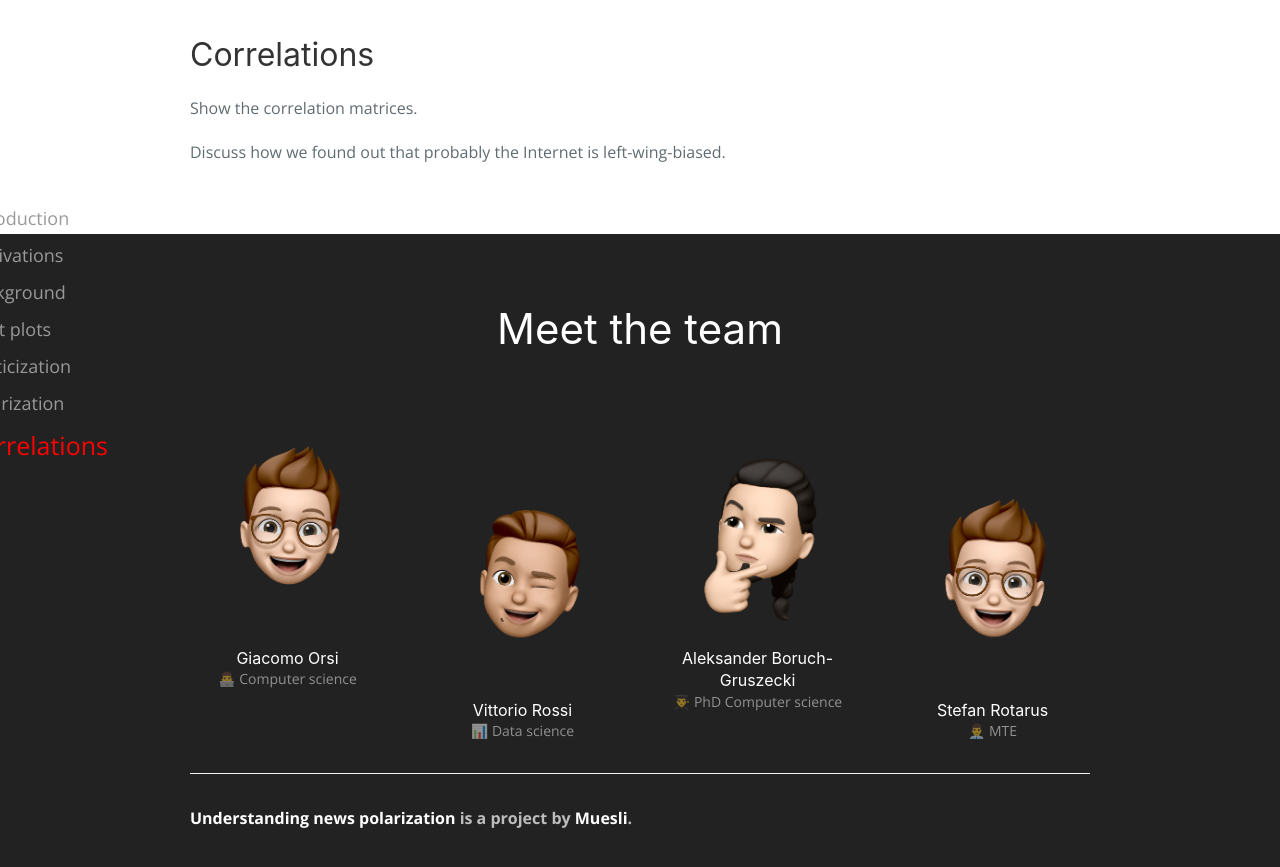
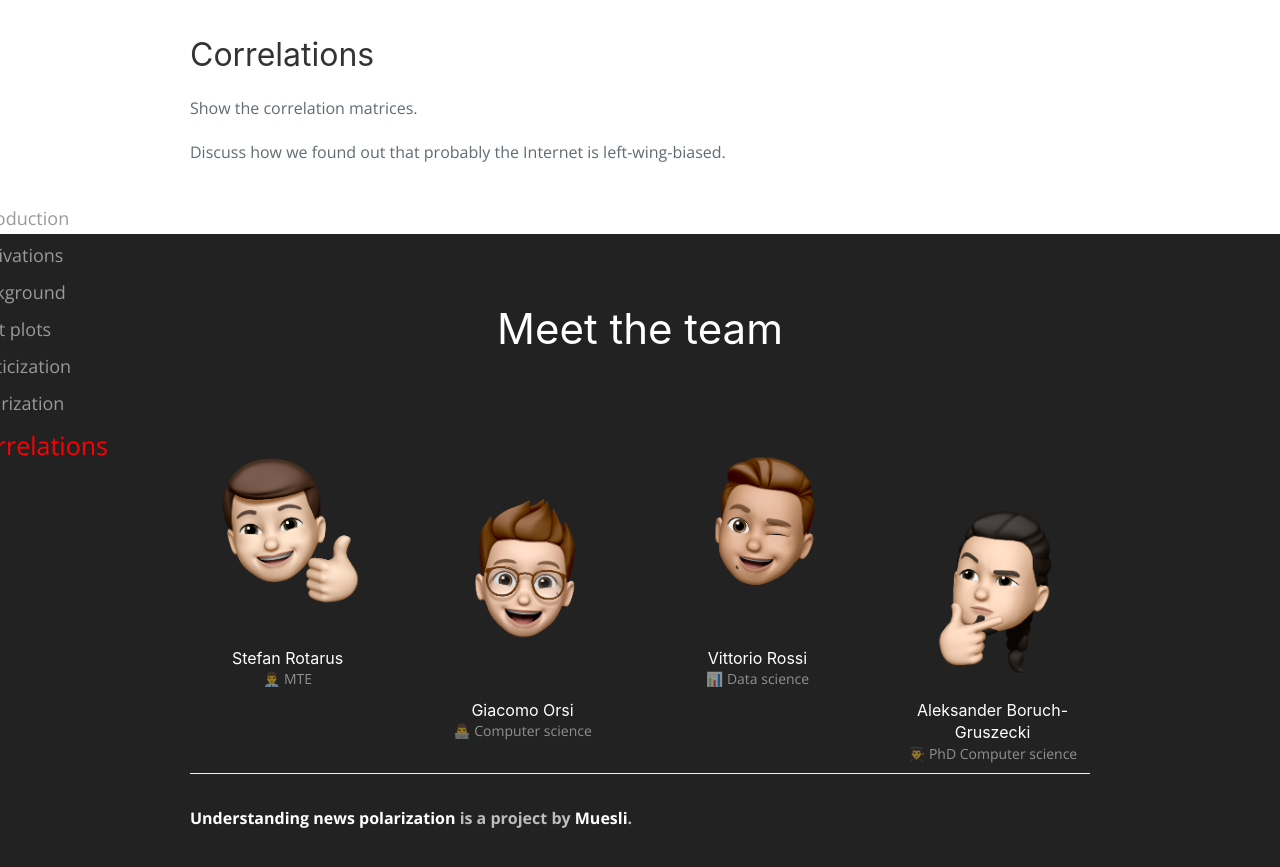
Before and after one commit to giacomoorsi/usa-news-politicization, a Jekyll site: the page built from index.md, in a window 1280 px wide and 900 px high, scrolled down 3348 px. Shown: the top 867 px of the window. Built offline with Jekyll 4.4.1, drawn with Linux system fonts in a browser that asks for light colours; nearby versions of some CDN libraries.

Commit message:
Added Stefan

```diff
--- a/_includes/muesli-footer.html
+++ b/_includes/muesli-footer.html
@@ -1,37 +1,36 @@
 <h1 class="uk-text-center uk-margin-large">Meet the team</h1>
 
-<div class="uk-margin-large-bottom uk-child-width-1-4@m uk-grid uk-flex-top uk-flex-wrap-top" uk-grid="masonry: 1; parallax: 60;" uk-scrollspy="cls:uk-animation-fade">
+<div class="uk-margin-large-bottom uk-child-width-1-4@m uk-grid uk-flex-top uk-flex-wrap-top"
+  uk-grid="masonry: 1; parallax: 60;" uk-scrollspy="cls:uk-animation-fade">
   <div class="uk-panel uk-text-center">
-      <img class="uk-border-rounded"
-        src="{{ site.baseurl }}/images/giacomo-orsi.png" height="500px">
+    <img class="uk-border-rounded" src="{{ site.baseurl }}/images/stefan-rotarus.png" height="500px">
+    <h3 class="uk-h5 uk-margin-top uk-margin-remove-bottom">
+      Stefan Rotarus
+    </h3>
+    <div class="uk-text-meta">👨‍💼 MTE</div>
+  </div>
+
+  <div class="uk-panel uk-text-center">
+    <img class="uk-border-rounded" src="{{ site.baseurl }}/images/giacomo-orsi.png" height="500px">
     <h3 class="uk-h5 uk-margin-top uk-margin-remove-bottom">
       Giacomo Orsi
     </h3>
     <div class="uk-text-meta">👨‍💻 Computer science</div>
   </div>
   <div class="uk-panel uk-text-center">
-      <img class="uk-border-rounded"
-        src="{{ site.baseurl }}/images/vittorio-rossi.png" height="500px">
+    <img class="uk-border-rounded" src="{{ site.baseurl }}/images/vittorio-rossi.png" height="500px">
     <h3 class="uk-h5 uk-margin-top uk-margin-remove-bottom">
       Vittorio Rossi
     </h3>
     <div class="uk-text-meta">📊 Data science</div>
   </div>
   <div class="uk-panel uk-text-center">
-      <img class="uk-border-rounded"
-        src="{{ site.baseurl }}/images/aleksander-boruch.png" height="500px">
+    <img class="uk-border-rounded" src="{{ site.baseurl }}/images/aleksander-boruch.png" height="500px">
     <h3 class="uk-h5 uk-margin-top uk-margin-remove-bottom">
       Aleksander Boruch-Gruszecki
     </h3>
     <div class="uk-text-meta">👨‍🎓 PhD Computer science</div>
   </div>
-    <div class="uk-panel uk-text-center">
-      <img class="uk-border-rounded"
-        src="{{ site.baseurl }}/images/giacomo-orsi.png" height="500px">
-      <h3 class="uk-h5 uk-margin-top uk-margin-remove-bottom">
-        Stefan Rotarus
-      </h3>
-      <div class="uk-text-meta">👨‍💼 MTE</div>
-    </div>
+
 
 </div>
```
Also changed, not shown: images/stefan-rotarus.png (added). Lines whose indentation alone changed are shown as unchanged.
